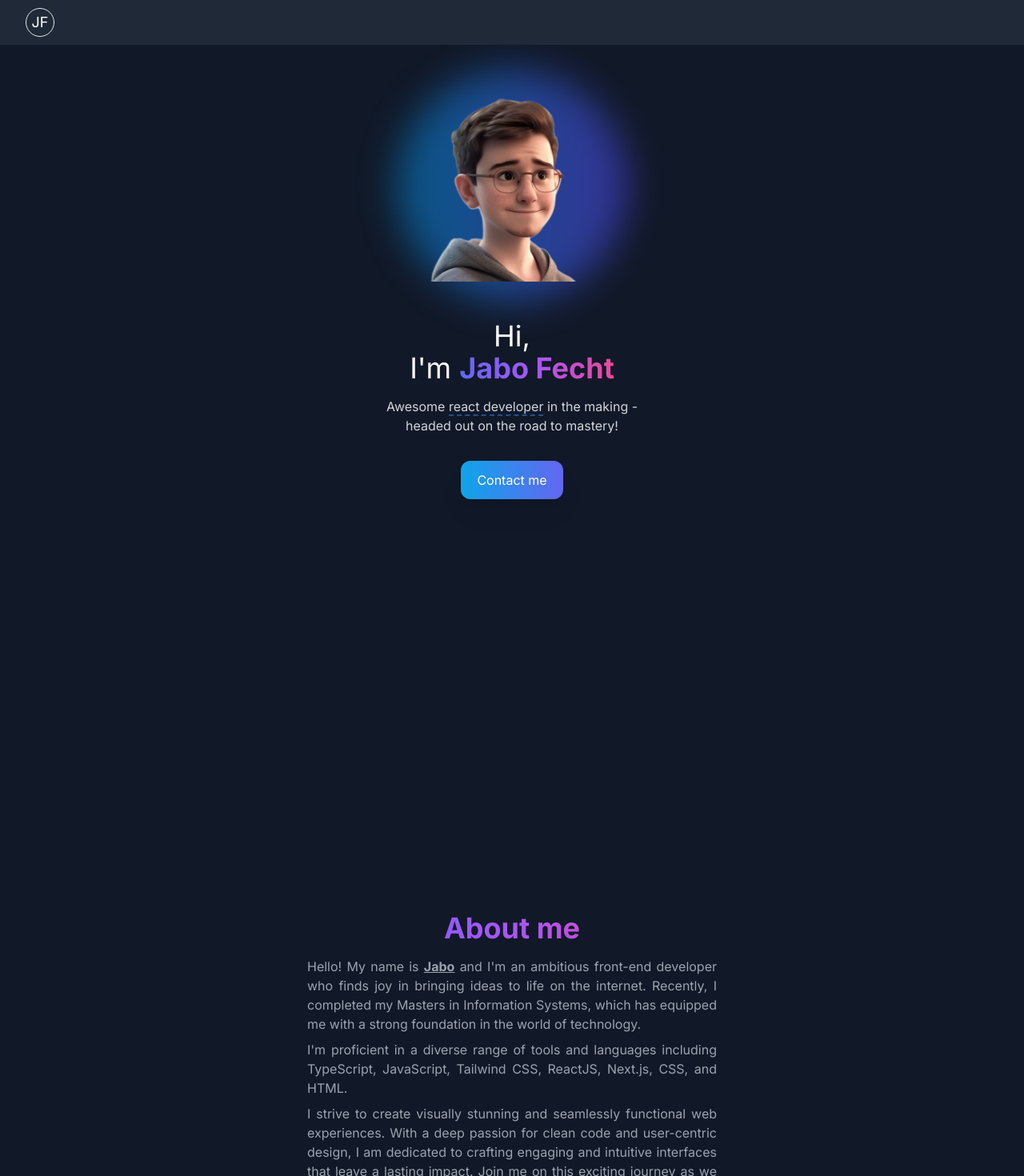
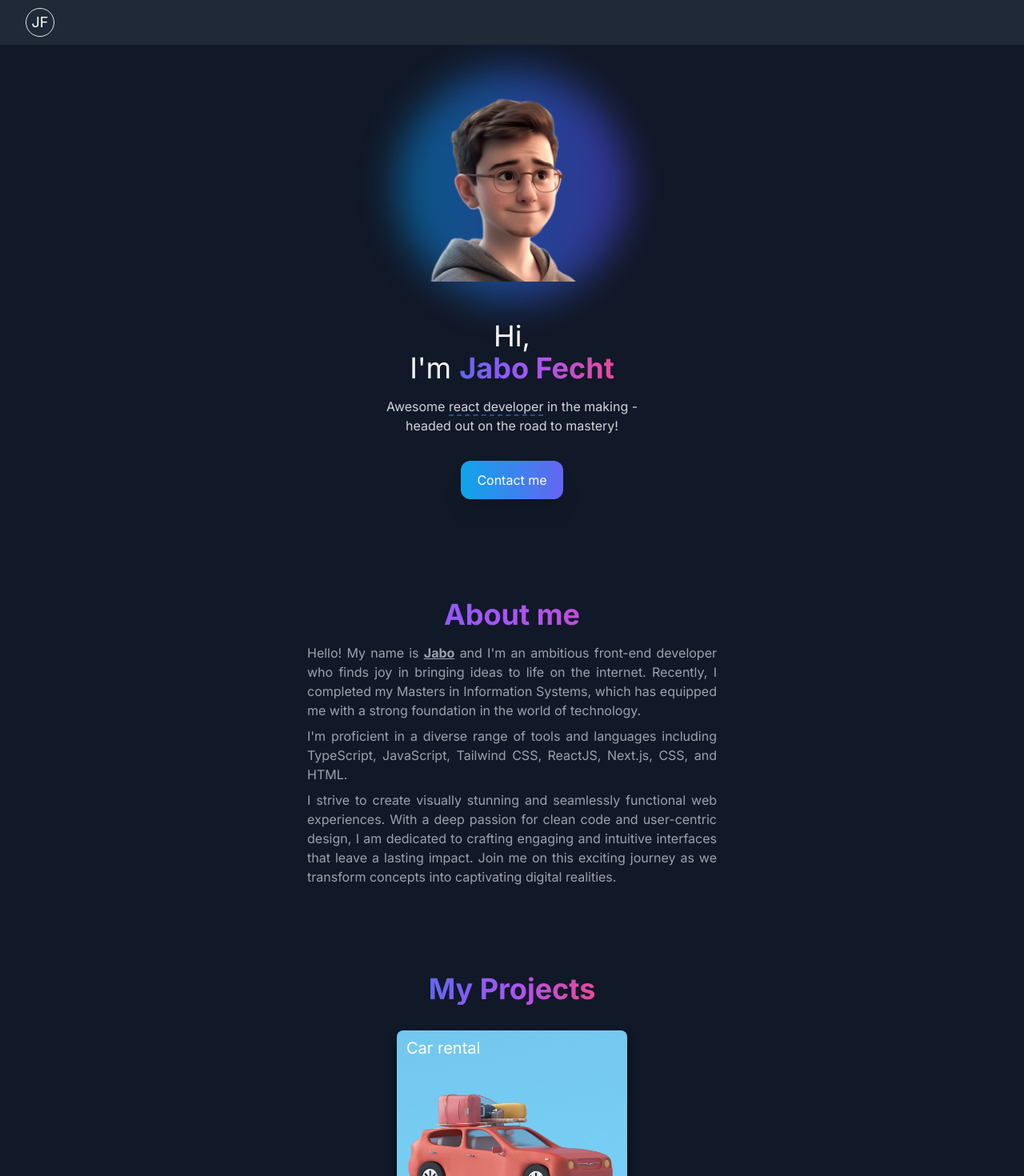
Before and after one commit to JobaF/portfolio-homepage, a Next.js app: page / in a window 1280 px wide. Shown: the top 1470 px of the page at 80% size. Built offline with nearby package versions, Linux system fonts and the light colour scheme.

Commit message:
Change section heights and margins

```diff
--- a/pages/index.tsx
+++ b/pages/index.tsx
@@ -133,7 +133,7 @@ export default function Home() {
 				aboutMeRef={aboutMeRef}
 			/>
 			<>
-				<section id="home" ref={homeRef} className="flex min-h-screen flex-col">
+				<section id="home" ref={homeRef} className="flex flex-col">
 					{/* Avatar with effect */}
 					<div className="mt-14 flex animate-fade1 flex-col items-center justify-center">
 						<div className="absolute aspect-square h-72 rounded-full bg-gradient-to-r from-sky-600 to-indigo-600 opacity-60 blur-xl"></div>
@@ -172,7 +172,7 @@ export default function Home() {
 				</section>
 				<section
 					ref={aboutMeRef}
-					className="mt-14 flex min-h-screen flex-col items-center justify-center p-7"
+					className="mt-20 flex flex-col items-center justify-center p-7"
 				>
 					<div className="max-w-lg text-justify">
 						<h1 className="my-4 bg-gradient-to-r from-indigo-500 via-purple-500 to-pink-500 bg-clip-text text-center text-4xl font-bold text-transparent">
```
